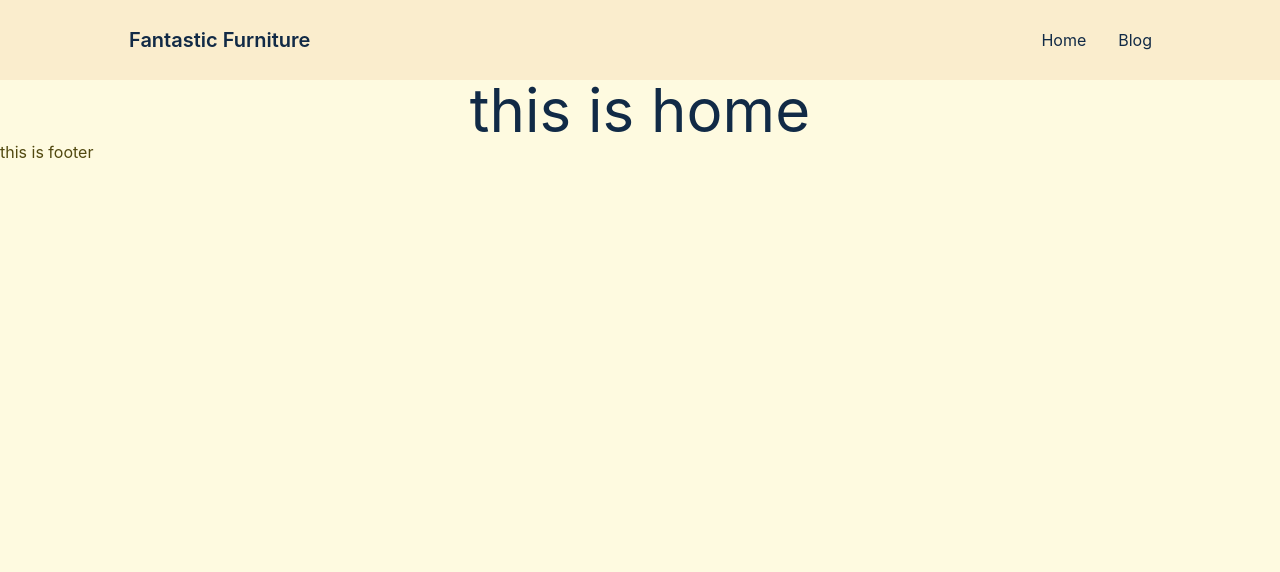
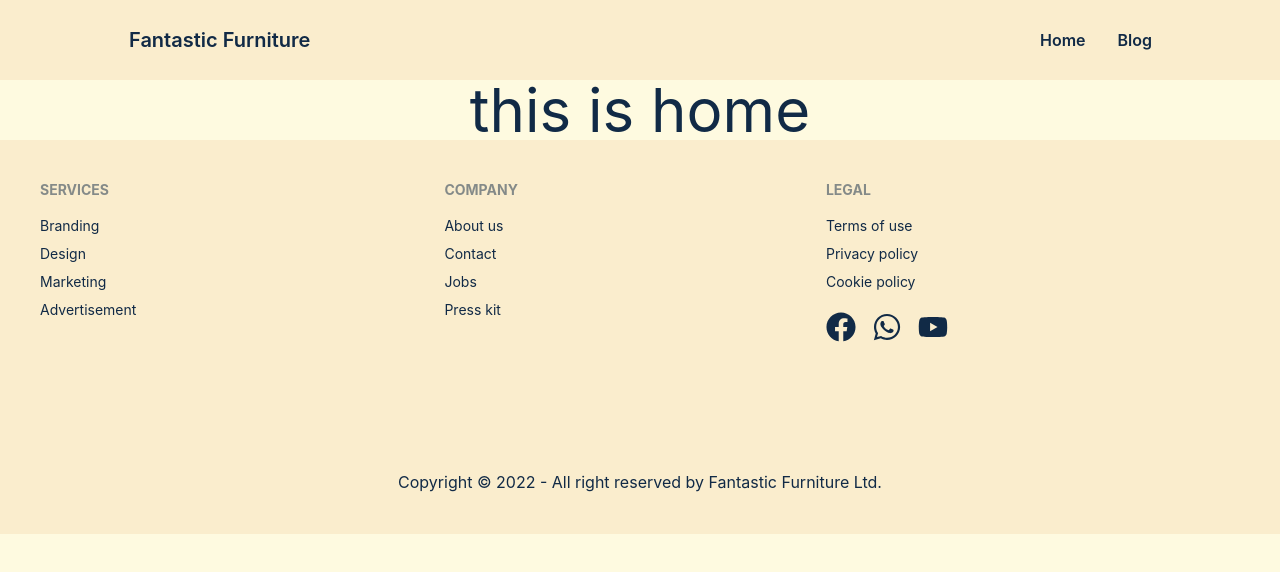
Before and after one commit to miavai649/assignment-12-client, a React (Create React App) app: page / in a window 1280 px wide. Shown: the top 572 px of the page. Built offline with nearby package versions, Linux system fonts and the light colour scheme.

Commit message:
footer added

```diff
--- a/package.json
+++ b/package.json
@@ -3,6 +3,7 @@
   "version": "0.1.0",
   "private": true,
   "dependencies": {
+    "@heroicons/react": "^2.0.13",
     "@testing-library/jest-dom": "^5.16.5",
     "@testing-library/react": "^13.4.0",
     "@testing-library/user-event": "^13.5.0",
@@ -10,6 +11,7 @@
     "firebase": "^9.14.0",
     "react": "^18.2.0",
     "react-dom": "^18.2.0",
+    "react-icons": "^4.6.0",
     "react-router-dom": "^6.4.3",
     "react-scripts": "5.0.1",
     "web-vitals": "^2.1.4"
--- a/src/Shared/Footer/Footer.js
+++ b/src/Shared/Footer/Footer.js
@@ -1,10 +1,42 @@
 import React from 'react';
+import { FaFacebook, FaWhatsapp, FaYoutube } from "react-icons/fa";
+import { Link } from 'react-router-dom';
 
 const Footer = () => {
     return (
-        <div>
-            <h2>this is footer</h2>
+        <footer className="p-10 bg-secondary text-neutral">
+        <div className="footer">
+          <div>
+            <span className="footer-title">Services</span>
+            <Link className="link link-hover">Branding</Link>
+            <Link className="link link-hover">Design</Link>
+            <Link className="link link-hover">Marketing</Link>
+            <Link className="link link-hover">Advertisement</Link>
+          </div>
+          <div>
+            <span className="footer-title">Company</span>
+            <Link className="link link-hover">About us</Link>
+            <Link className="link link-hover">Contact</Link>
+            <Link className="link link-hover">Jobs</Link>
+            <Link className="link link-hover">Press kit</Link>
+          </div>
+          <div>
+            <span className="footer-title">Legal</span>
+            <Link className="link link-hover">Terms of use</Link>
+            <Link className="link link-hover">Privacy policy</Link>
+            <Link className="link link-hover">Cookie policy</Link>
+            <div className='flex gap-4 mt-3 text-3xl'>
+            <FaFacebook></FaFacebook>
+            <FaWhatsapp></FaWhatsapp>
+            <FaYoutube></FaYoutube>
+          </div>
+          </div>
+
         </div>
+        <div className="text-center mt-32">
+          <p>Copyright © 2022 - All right reserved by Fantastic Furniture Ltd.</p>
+        </div>
+      </footer>
     );
 };
 
--- a/src/Shared/Navbar/Navbar.js
+++ b/src/Shared/Navbar/Navbar.js
@@ -37,7 +37,7 @@ const Navbar = () => {
             </label>
             <ul
               tabIndex={1}
-              className="menu menu-compact dropdown-content mt-3 p-2 shadow bg-base-100 rounded-box w-52"
+              className="menu menu-compact font-semibold dropdown-content mt-3 p-2 shadow bg-base-100 rounded-box w-52"
             >
               {menuItem}
             </ul>
@@ -47,7 +47,7 @@ const Navbar = () => {
           </Link>
         </div>
         <div className="navbar-center hidden lg:flex">
-          <ul className="menu menu-horizontal p-0">{menuItem}</ul>
+          <ul className="menu menu-horizontal p-0 font-semibold">{menuItem}</ul>
         </div>
         <label htmlFor="dashboard-drawer" tabIndex={2} className="btn btn-ghost lg:hidden">
               <svg
```
Also changed, not shown: 1 other file (tests, documents, lock files or other folders).
